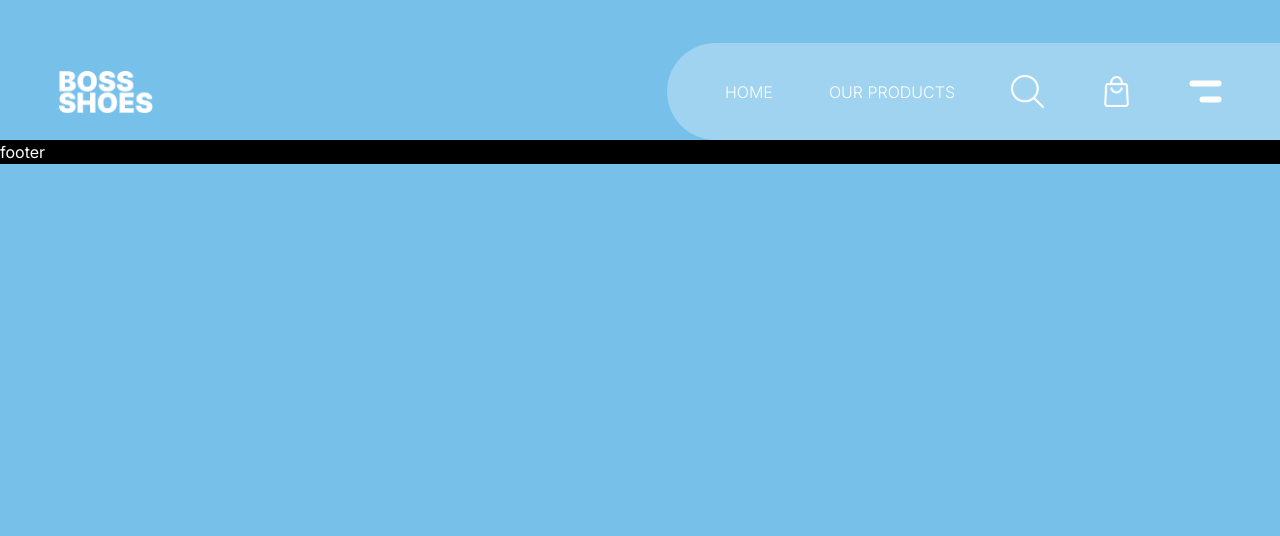
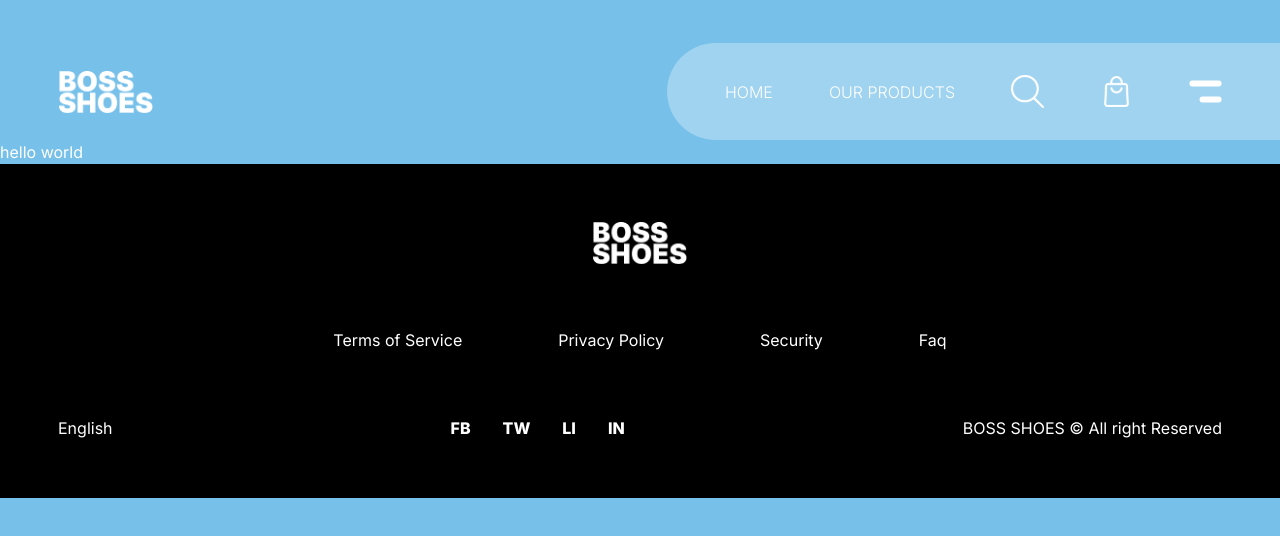
Before and after one commit to alexsolda/boss_shoes, a Next.js app: page / in a window 1280 px wide. Shown: the top 536 px of the page. Built offline with nearby package versions, Linux system fonts and the light colour scheme.

Commit message:
feat: footer component

```diff
--- a/src/app/layout.tsx
+++ b/src/app/layout.tsx
@@ -22,7 +22,7 @@ export default function RootLayout({
 }>) {
   return (
     <html lang="pt">
-      <body className={`${inter.variable} text-white font-normal font-inter bg-primary`}>
+      <body className={`${inter.variable} h-full text-white font-normal font-inter bg-primary`}>
         <Header />
         {children}
         <Footer />
--- a/src/app/page.tsx
+++ b/src/app/page.tsx
@@ -1,8 +1,7 @@
-import Image from "next/image";
-
 export default function Home() {
   return (
     <main>
+      hello world
     </main>
   );
 }
--- a/src/components/Footer/index.tsx
+++ b/src/components/Footer/index.tsx
@@ -1,11 +1,39 @@
 import { ReactElement } from "react";
+import Logo from "../Logo";
+import Link from "next/link";
 
 const Footer = ():ReactElement => {
     return (
-        <footer className="bg-black-900">
-            <p>footer</p>
+        <footer className="bg-black-900 p-userView flex flex-col items-center gap-16">
+            <Logo />
+            <nav className="w-full flex xl:flex-row flex-col items-center justify-center xl:gap-24 gap-3">
+                <Link passHref href="#">
+                    <p>Terms of Service</p>
+                </Link>
+                <Link passHref href="#">
+                    <p>Privacy Policy</p>
+                </Link>
+                <Link passHref href="#">
+                    <p>Security</p>
+                </Link>
+                <Link passHref href="#">
+                    <p>Faq</p>
+                </Link>
+            </nav>
+            <nav className="w-full flex xl:flex-row flex-col items-center justify-between xl:gap-0 gap-6">
+                <p>English</p>
+                <div className="flex flex-1 items-center justify-center gap-8 font-bold">
+                    <a href="#" target="_blank">FB</a>
+                    <a href="#" target="_blank">TW</a>
+                    <a href="#" target="_blank">LI</a>
+                    <a href="#" target="_blank">IN</a>
+                </div>
+                <p className="text-center">
+                    BOSS SHOES © All right Reserved
+                </p>
+            </nav>
         </footer>
     )
 }
 
-export default Footer
+export default Footer;
--- a/src/components/Header/index.tsx
+++ b/src/components/Header/index.tsx
@@ -28,4 +28,4 @@ const Header = ():ReactElement => {
     )
 }
 
-export default Header
+export default Header;
--- a/src/components/Icons/BagIcon.tsx
+++ b/src/components/Icons/BagIcon.tsx
@@ -11,4 +11,4 @@ const BagIcon = ():ReactElement => {
     />
 }
 
-export default BagIcon
+export default BagIcon;
--- a/src/components/Icons/BurgerIcon.tsx
+++ b/src/components/Icons/BurgerIcon.tsx
@@ -11,4 +11,4 @@ const BurgerIcon = ():ReactElement => {
     />
 }
 
-export default BurgerIcon
+export default BurgerIcon;
--- a/src/components/Icons/SearchIcon.tsx
+++ b/src/components/Icons/SearchIcon.tsx
@@ -11,4 +11,4 @@ const SearchIcon = ():ReactElement => {
     />
 }
 
-export default SearchIcon
+export default SearchIcon;
--- a/src/components/Logo/index.tsx
+++ b/src/components/Logo/index.tsx
@@ -16,4 +16,4 @@ const Logo = ():ReactElement => {
     )
 }
 
-export default Logo
+export default Logo;
```
